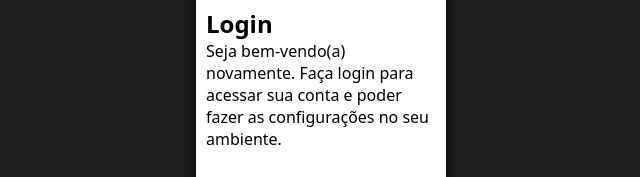
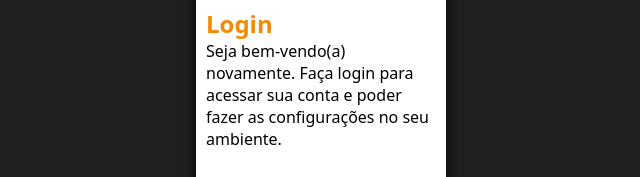
Before and after one commit to RobertoChaotic/projeto-mclogin, a plain HTML site: page index.html in a window 1280 px wide. Shown: the part 353-530 px from the top of the page, 319-959 px from the left. Drawn offline with Linux system fonts and the light colour scheme.

Commit message:
atualização

```diff
--- a/estilos/style.css
+++ b/estilos/style.css
@@ -50,3 +50,7 @@
         display: block;
         padding: 10px;
     }
+
+    section#login h1 {
+        color: #F28907;
+    }
```
